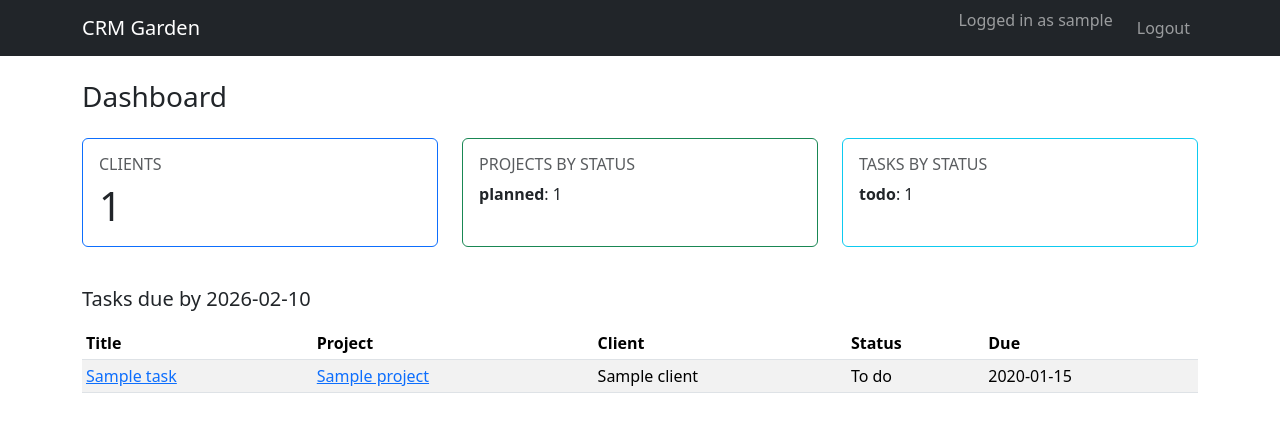
After one commit to alitaraghi/crm_garden, a Django app: page /dashboard/ in a window 1280 px wide. The commit adds this page. Shown: the top 432 px of the page. Run offline with Django 5.2, Linux system fonts and the light colour scheme; a user stored in the database is signed in; tables that the repository leaves empty hold one stand-in row (values such as "Sample post").

Commit message:
feat: add simple dashboard with basic CRM stats

```diff
--- a/crm/urls.py
+++ b/crm/urls.py
@@ -33,5 +33,7 @@ urlpatterns = [
     path("tasks/<int:pk>/", views.TaskDetailView.as_view(), name="task_detail"),
     path("tasks/<int:pk>/edit/", views.TaskUpdateView.as_view(), name="task_update"),
     path("tasks/<int:pk>/delete/", views.TaskDeleteView.as_view(), name="task_delete"),
+    # Dashboard URL
+    path("dashboard/", views.DashboardView.as_view(), name="dashboard"),
 
 ]
--- a/crm/views.py
+++ b/crm/views.py
@@ -3,6 +3,8 @@ from django.urls import reverse_lazy
 from django.views.generic import ListView, CreateView, DetailView, UpdateView, DeleteView
 from django.shortcuts import get_object_or_404
 from .models import Client, Project, Task
+from django.db.models import Count
+from datetime import date
 
 
 class ClientListView(LoginRequiredMixin, ListView):
@@ -40,6 +42,55 @@ class OwnerQuerysetMixin(LoginRequiredMixin):
         qs = super().get_queryset()
         return qs.filter(owner=self.request.user)
 
+class DashboardView(LoginRequiredMixin, ListView):
+    """Simple dashboard showing high-level stats for the current user."""
+
+    model = Task
+    template_name = "crm/dashboard.html"
+    context_object_name = "overdue_tasks"
+
+    def get_queryset(self):
+        today = date.today()
+        return (
+            Task.objects.filter(
+                owner=self.request.user,
+                due_date__lte=today,
+            )
+            .exclude(status=Task.STATUS_DONE)
+            .select_related("project", "project__client")
+            .order_by("due_date")
+        )
+
+    def get_context_data(self, **kwargs):
+        from .models import Client, Project  # local import to avoid circular issues if any
+
+        context = super().get_context_data(**kwargs)
+
+        user = self.request.user
+
+        # Client count
+        client_count = Client.objects.filter(owner=user).count()
+
+        # Project counts by status
+        project_counts = (
+            Project.objects.filter(owner=user)
+            .values("status")
+            .annotate(total=Count("id"))
+        )
+
+        # Task counts by status
+        task_counts = (
+            Task.objects.filter(owner=user)
+            .values("status")
+            .annotate(total=Count("id"))
+        )
+
+        context["client_count"] = client_count
+        context["project_counts"] = project_counts
+        context["task_counts"] = task_counts
+        context["today"] = date.today()
+
+        return context
 
 class ClientDetailView(OwnerQuerysetMixin, DetailView):
     """Show details for a single client."""
--- a/templates/base.html
+++ b/templates/base.html
@@ -15,9 +15,10 @@
   <body>
     <nav class="navbar navbar-expand-lg navbar-dark bg-dark mb-4">
       <div class="container">
-        <a class="navbar-brand" href="{% url 'crm:client_list' %}">CRM Garden</a>
+        <a class="navbar-brand" href="{% url 'crm:dashboard' %}">CRM Garden</a>
         <div class="collapse navbar-collapse">
           <ul class="navbar-nav ms-auto">
+
             {% if user.is_authenticated %}
               <li class="nav-item">
                 <span class="navbar-text me-3">
--- /dev/null
+++ b/templates/crm/dashboard.html
@@ -0,0 +1,101 @@
+{% extends "base.html" %}
+
+{% block title %}Dashboard | CRM Garden{% endblock %}
+
+{% block content %}
+  <h1 class="h3 mb-4">Dashboard</h1>
+
+  <div class="row mb-4">
+    <div class="col-md-4 mb-3">
+      <div class="card border-primary h-100">
+        <div class="card-body">
+          <h2 class="h6 text-muted text-uppercase mb-2">Clients</h2>
+          <p class="display-6 mb-0">{{ client_count }}</p>
+        </div>
+      </div>
+    </div>
+
+    <div class="col-md-4 mb-3">
+      <div class="card border-success h-100">
+        <div class="card-body">
+          <h2 class="h6 text-muted text-uppercase mb-2">Projects by status</h2>
+          {% if project_counts %}
+            <ul class="list-unstyled mb-0">
+              {% for item in project_counts %}
+                <li>
+                  <strong>{{ item.status }}</strong>:
+                  {{ item.total }}
+                </li>
+              {% endfor %}
+            </ul>
+          {% else %}
+            <p class="mb-0 text-muted">No projects yet.</p>
+          {% endif %}
+        </div>
+      </div>
+    </div>
+
+    <div class="col-md-4 mb-3">
+      <div class="card border-info h-100">
+        <div class="card-body">
+          <h2 class="h6 text-muted text-uppercase mb-2">Tasks by status</h2>
+          {% if task_counts %}
+            <ul class="list-unstyled mb-0">
+              {% for item in task_counts %}
+                <li>
+                  <strong>{{ item.status }}</strong>:
+                  {{ item.total }}
+                </li>
+              {% endfor %}
+            </ul>
+          {% else %}
+            <p class="mb-0 text-muted">No tasks yet.</p>
+          {% endif %}
+        </div>
+      </div>
+    </div>
+  </div>
+
+  <h2 class="h5 mb-3">
+    Tasks due by {{ today|date:"Y-m-d" }}
+  </h2>
+
+  {% if overdue_tasks %}
+    <div class="table-responsive">
+      <table class="table table-sm table-striped align-middle">
+        <thead>
+          <tr>
+            <th>Title</th>
+            <th>Project</th>
+            <th>Client</th>
+            <th>Status</th>
+            <th>Due</th>
+          </tr>
+        </thead>
+        <tbody>
+          {% for task in overdue_tasks %}
+            <tr>
+              <td>
+                <a href="{% url 'crm:task_detail' task.pk %}">
+                  {{ task.title }}
+                </a>
+              </td>
+              <td>
+                <a href="{% url 'crm:project_detail' task.project.pk %}">
+                  {{ task.project.name }}
+                </a>
+              </td>
+              <td>{{ task.project.client.name }}</td>
+              <td>{{ task.get_status_display }}</td>
+              <td>{{ task.due_date|date:"Y-m-d"|default:"-" }}</td>
+            </tr>
+          {% endfor %}
+        </tbody>
+      </table>
+    </div>
+  {% else %}
+    <p class="text-muted">
+      No overdue or due-today tasks. Looks like you are up to date!
+    </p>
+  {% endif %}
+{% endblock %}
```
